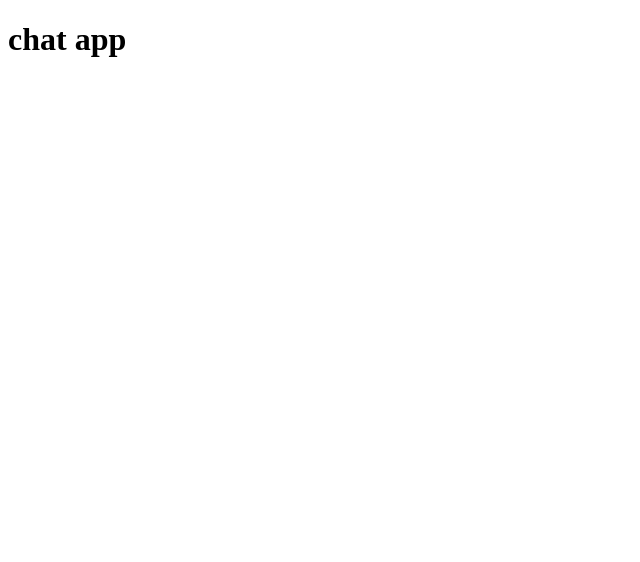
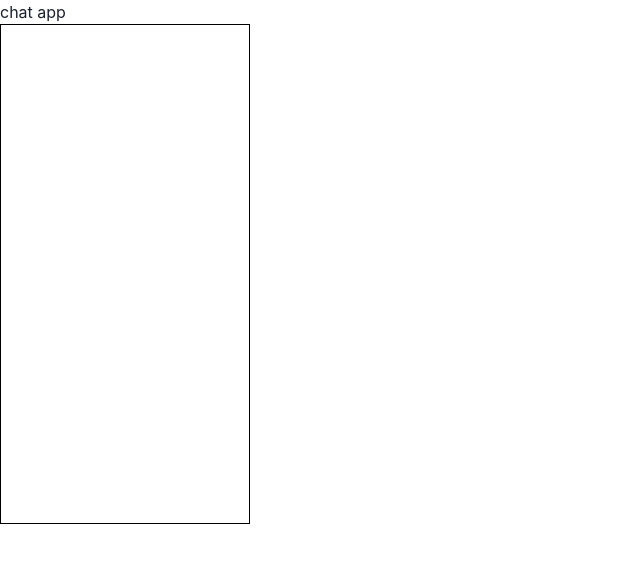
Before and after one commit to julioale21/Chat-App-Css-Illustration-FrontendMentorChallenge, a React (Vite) app: page / in a window 1280 px wide. Shown: the top 562 px of the page, without its empty margins (0-640 px from the left). Built offline with nearby package versions, Linux system fonts and the light colour scheme.

Commit message:
chore: added chakra ui

```diff
--- a/package.json
+++ b/package.json
@@ -6,6 +6,10 @@
     "serve": "vite preview"
   },
   "dependencies": {
+    "@chakra-ui/react": "^1.6.4",
+    "@emotion/react": "^11.4.0",
+    "@emotion/styled": "^11.3.0",
+    "framer-motion": "^4.1.17",
     "react": "^17.0.0",
     "react-dom": "^17.0.0"
   },
--- a/src/App.tsx
+++ b/src/App.tsx
@@ -1,9 +1,11 @@
 import React from "react";
+import PhoneCard from "./components/PhoneCard";
 
 function App() {
   return (
     <div>
       <h1>chat app</h1>
+      <PhoneCard />
     </div>
   );
 }
--- /dev/null
+++ b/src/components/PhoneCard/PhoneCard.tsx
@@ -0,0 +1,8 @@
+import React from "react";
+import "./index.css";
+
+const PhoneCard = () => {
+  return <div className="phone"></div>;
+};
+
+export default PhoneCard;
--- /dev/null
+++ b/src/components/PhoneCard/index.css
@@ -0,0 +1,5 @@
+.phone {
+  width: 250px;
+  height: 500px;
+  border: 1px solid black;
+}
--- /dev/null
+++ b/src/components/PhoneCard/index.ts
@@ -0,0 +1 @@
+export { default } from "./PhoneCard";
--- a/src/main.tsx
+++ b/src/main.tsx
@@ -1,11 +1,14 @@
-import React from 'react'
-import ReactDOM from 'react-dom'
-import './index.css'
-import App from './App'
+import React from "react";
+import ReactDOM from "react-dom";
+import { ChakraProvider } from "@chakra-ui/react";
+import App from "./App";
+import "./index.css";
 
 ReactDOM.render(
-  <React.StrictMode>
-    <App />
-  </React.StrictMode>,
-  document.getElementById('root')
-)
+  <ChakraProvider>
+    <React.StrictMode>
+      <App />
+    </React.StrictMode>
+  </ChakraProvider>,
+  document.getElementById("root"),
+);
```
Also changed, not shown: 1 other file (tests, documents, lock files or other folders).
